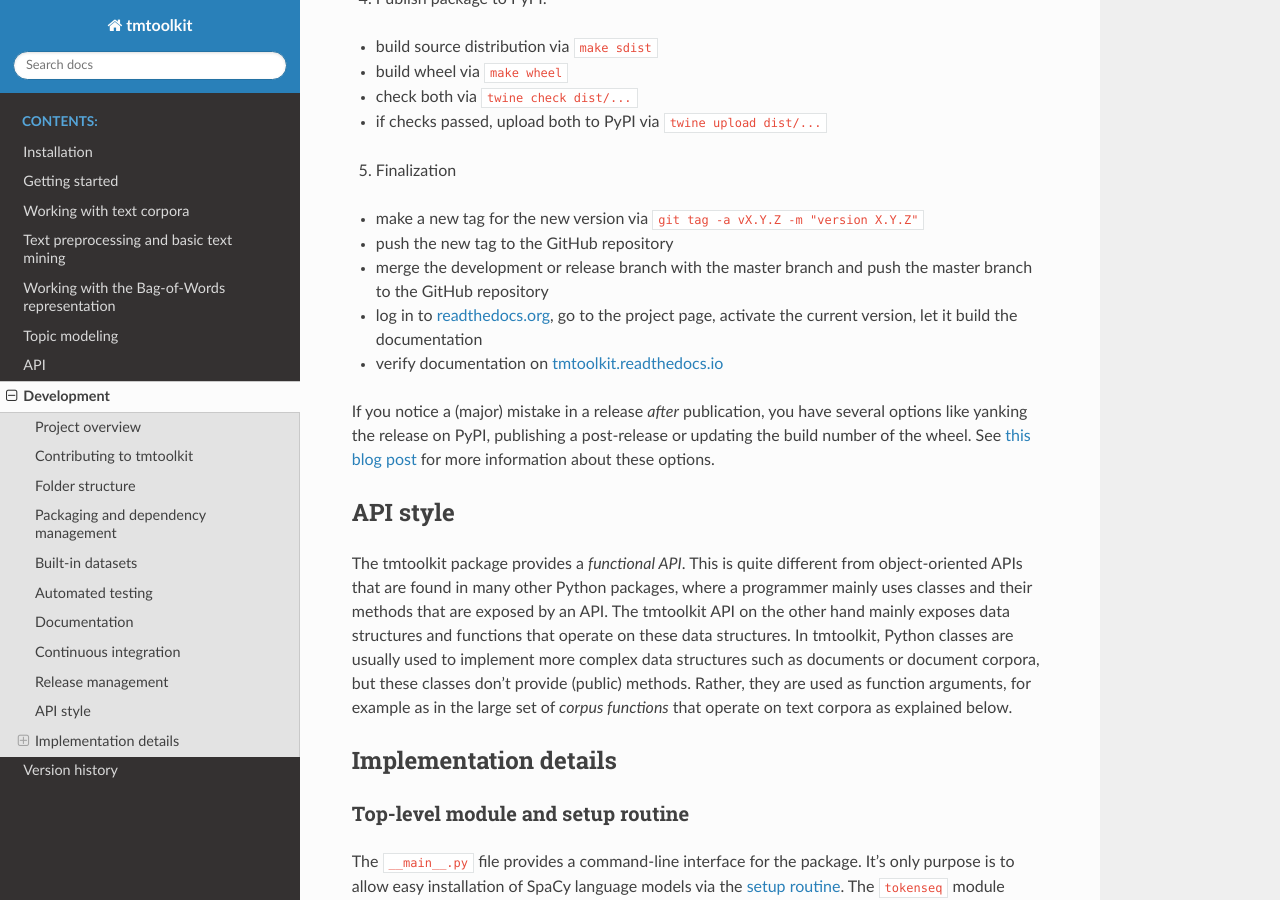
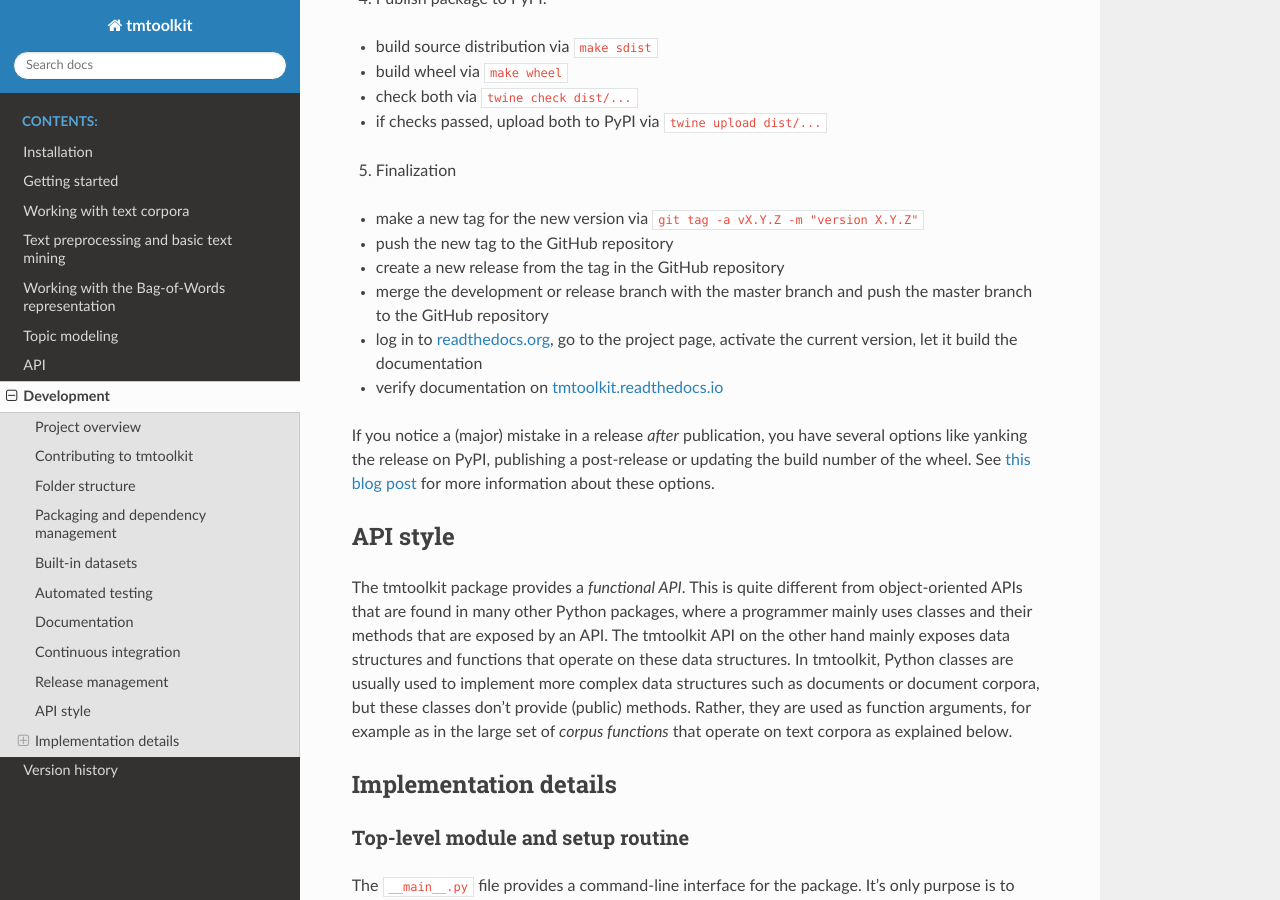
Before and after one commit to WZBSocialScienceCenter/tmtoolkit, a Sphinx documentation site: the page built from doc/source/development.rst, in a window 1280 px wide and 900 px high, scrolled down 4202 px. Built offline with Sphinx 7.4.7 and the Read the Docs theme 2.0.0, drawn with Linux system fonts in a browser that asks for light colours.

Commit message:
update developer docs [skip ci]

```diff
--- a/doc/source/development.rst
+++ b/doc/source/development.rst
@@ -159,6 +159,7 @@
 
 - make a new tag for the new version via ``git tag -a vX.Y.Z -m "version X.Y.Z"``
 - push the new tag to the GitHub repository
+- create a new release from the tag in the GitHub repository
 - merge the development or release branch with the master branch and push the master branch to the GitHub repository
 - log in to `readthedocs.org <https://readthedocs.org/>`_, go to the project page, activate the current version, let it build the documentation
 - verify documentation on `tmtoolkit.readthedocs.io <https://tmtoolkit.readthedocs.io/en/latest/>`_
```
